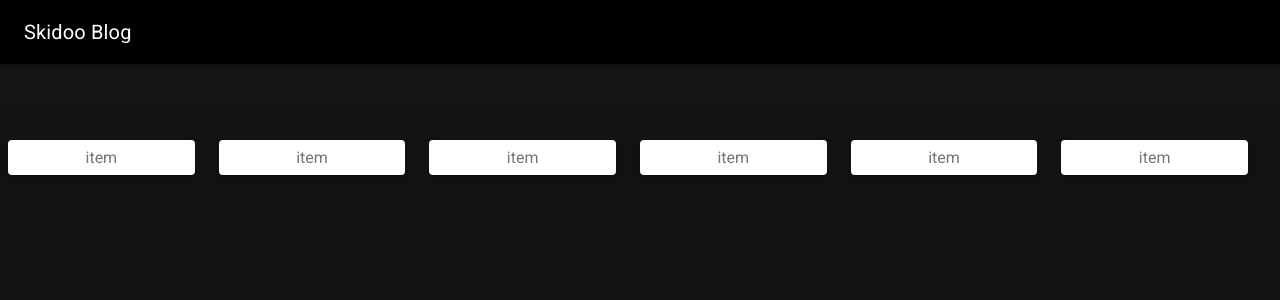
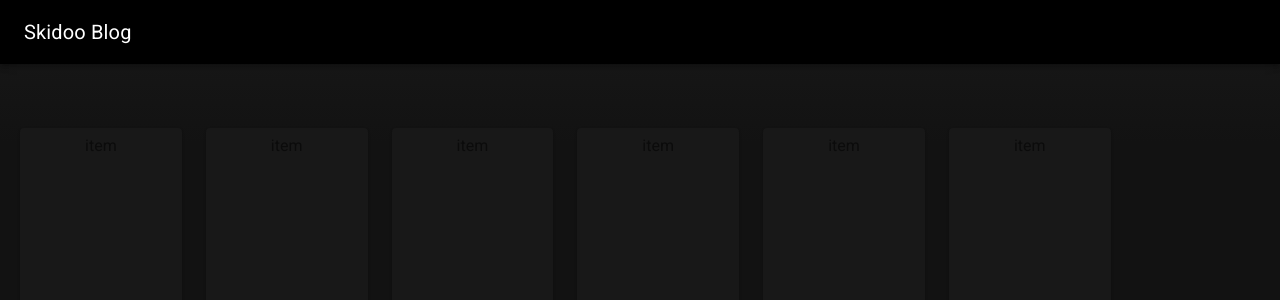
Before and after one commit to HeitorBoschirolli/skidoo-blog, a React (Create React App) app: page / in a window 1280 px wide. Shown: the top 300 px of the page. Built offline with nearby package versions, Linux system fonts and the light colour scheme.

Commit message:
Define grid style

```diff
--- a/src/App.js
+++ b/src/App.js
@@ -1,3 +1,4 @@
+import { Container } from '@material-ui/core';
 import 'fontsource-roboto';
 import Home from './components/Home';
 import PostsRow from './components/PostsRow';
@@ -6,7 +7,9 @@ function App() {
   return (
     <>
       <Home></Home>
-      <PostsRow />
+      <Container>
+        <PostsRow />
+      </Container>
     </>
   );
 }
--- a/src/components/PostsRow/index.js
+++ b/src/components/PostsRow/index.js
@@ -2,6 +2,7 @@ import React from 'react';
 import { makeStyles } from '@material-ui/core/styles';
 import Paper from '@material-ui/core/Paper';
 import Grid from '@material-ui/core/Grid';
+import { Container } from '@material-ui/core';
 
 const useStyles = makeStyles((theme) => ({
   root: {
@@ -11,6 +12,8 @@ const useStyles = makeStyles((theme) => ({
     padding: theme.spacing(1),
     textAlign: 'center',
     color: theme.palette.text.secondary,
+    backgroundColor: "#181818",
+    height: "13rem"
   },
 }));
 
@@ -20,6 +23,7 @@ const PostsRow = () => {
   function FormRow() {
     return (
       <React.Fragment>
+          <Grid container spacing="3" xs={11} direction="row" justify="left">
             <Grid item xs={2}>
               <Paper className={classes.paper}>item</Paper>
             </Grid>
@@ -38,6 +42,7 @@ const PostsRow = () => {
             <Grid item xs={2}>
               <Paper className={classes.paper}>item</Paper>
             </Grid>
+          </Grid>
       </React.Fragment>
     );
   }
```
Lines whose indentation alone changed are shown as unchanged.
